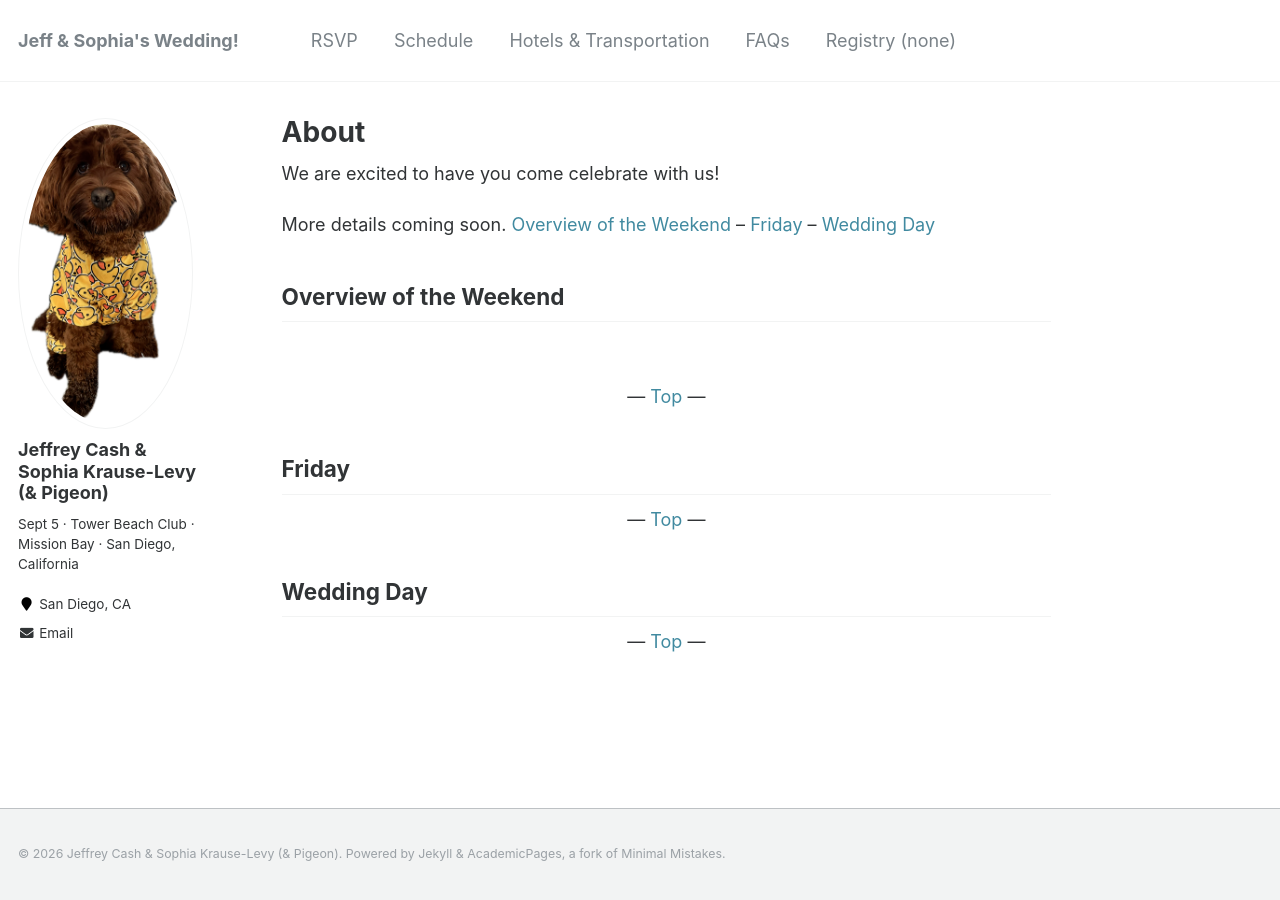
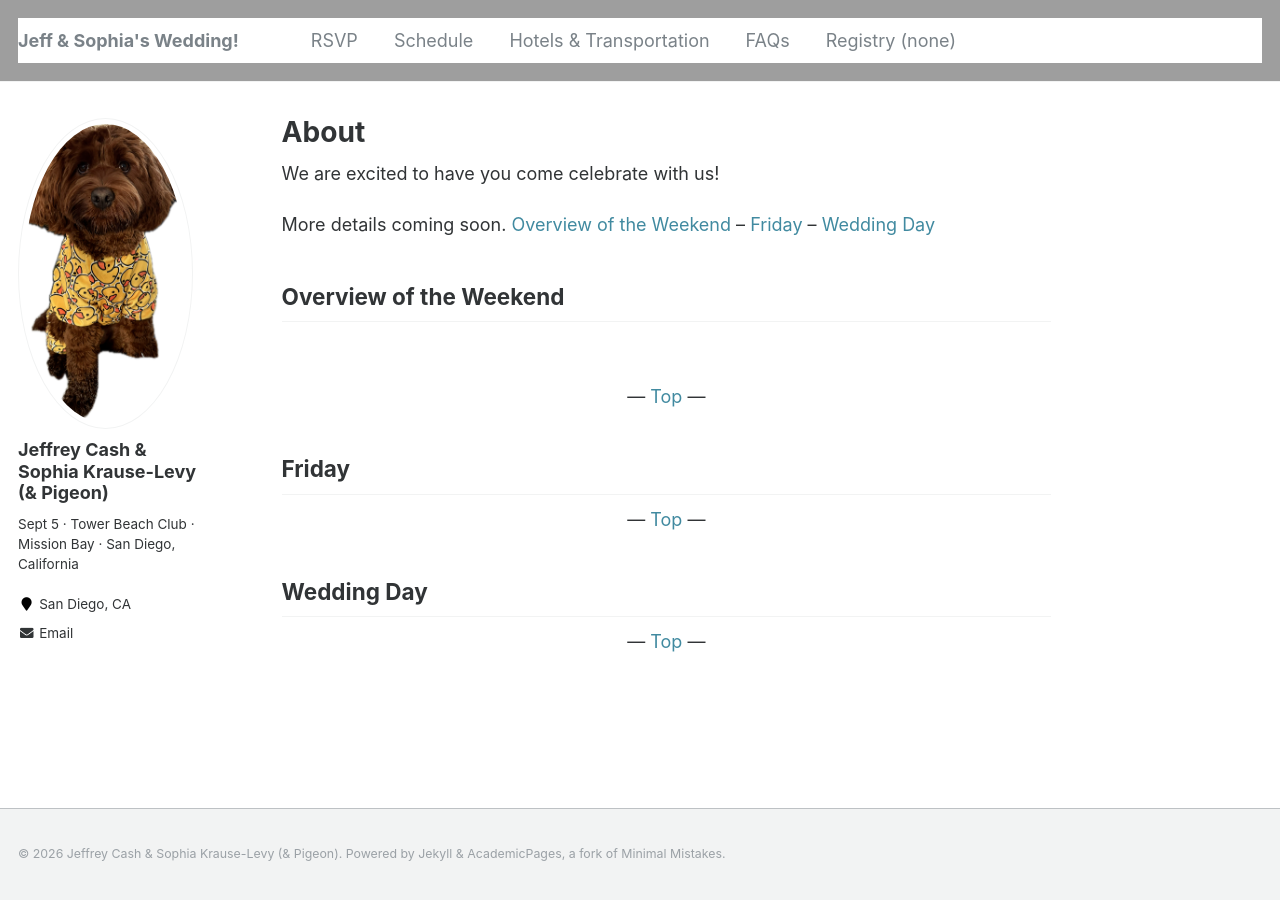
Before and after one commit to duckduckpigeon/duckduckpigeon.github.io, a Jekyll site: the page built from _pages/about.md, in a window 1280 px wide. Built offline with Jekyll 4.4.1, drawn with Linux system fonts in a browser that asks for light colours.

Commit message:
testing adding picture to background

```diff
--- a/_sass/_masthead.scss
+++ b/_sass/_masthead.scss
@@ -3,6 +3,9 @@
    ========================================================================== */
 
 .masthead {
+  background-image: url("../images/hawaiin.jpg");
+  background-repeat: repeat-x;
+
   position: relative;
   border-bottom: 1px solid $border-color;
   -webkit-animation: intro 0.3s both;
@@ -32,6 +35,8 @@
 }
 
 .masthead__menu {
+  background-image: url("../images/hawaiin.jpg");
+  background-repeat: repeat-x;
 
   ul {
     margin: 0;
--- a/_sass/_navigation.scss
+++ b/_sass/_navigation.scss
@@ -180,9 +180,6 @@
    ========================================================================== */
 
 .greedy-nav {
-  background-image: url("../images/hawaiin.jpg");
-  background-repeat: repeat-x;
-
   position: relative;
   min-width: 250px;
   background: $background-color;
```
